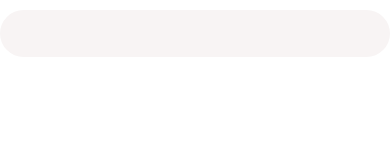
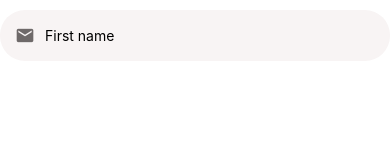
Before and after one commit to hashjaco/done-with-it, a React Native app: screen / in a window 390 px wide. Shown: the top 160 px of the page. Built offline with nearby package versions, Linux system fonts and the light colour scheme.

Commit message:
AppTextInput component and default styles config

```diff
--- a/App.js
+++ b/App.js
@@ -11,7 +11,7 @@ export default function App() {
       <AppTextInput
         placeholder="First name"
         onChangeText={(text) => setFirstName(text)}
-        style={{ borderBottomColor: "#ccc", borderBottomWidth: 1 }}
+        icon="email"
       />
     </Screen>
   );
--- a/app/components/AppTextInput/AppTextInput.js
+++ b/app/components/AppTextInput/AppTextInput.js
@@ -1,14 +1,22 @@
 import React from "react";
-import { StyleSheet, View, TextInput } from "react-native";
+import { StyleSheet, View, TextInput, Platform } from "react-native";
 import { MaterialCommunityIcons } from "@expo/vector-icons";
 
 import colors from "../../config/colors";
+import defaultStyles from "../../config/styles";
 
-const AppTextInput = ({ placeholder, onChangeText, style }) => {
+const AppTextInput = ({ icon, ...otherProps }) => {
   return (
     <View style={styles.container}>
-      <MaterialCommunityIcons />
-      <TextInput />
+      {icon && (
+        <MaterialCommunityIcons
+          name={icon}
+          size={20}
+          color={colors.medium}
+          style={styles.icon}
+        />
+      )}
+      <TextInput style={defaultStyles.input} {...otherProps} />
     </View>
   );
 };
@@ -22,8 +30,9 @@ const styles = StyleSheet.create({
     padding: 15,
     marginVertical: 10,
   },
-  icon: {},
-  textInput: {},
+  icon: {
+    marginRight: 10,
+  },
 });
 
 export default AppTextInput;
--- a/app/config/colors.js
+++ b/app/config/colors.js
@@ -3,6 +3,7 @@ export default {
   danger: "#ff5252",
   light: "#f8f4f4",
   medium: "#6e6969",
+  dark: "#0c0c0c",
   offWhite: "#f1e6e6",
   primary: "#fc5c65",
   secondary: "#4ecdc4",
--- /dev/null
+++ b/app/config/styles.js
@@ -0,0 +1,10 @@
+import { Platform } from "react-native";
+import colors from "./colors";
+
+export default {
+  text: {
+    fontSize: 18,
+    fontFamily: Platform.OS === "android" ? "Roboto" : "Avenir",
+    color: colors.dark,
+  },
+};
```
